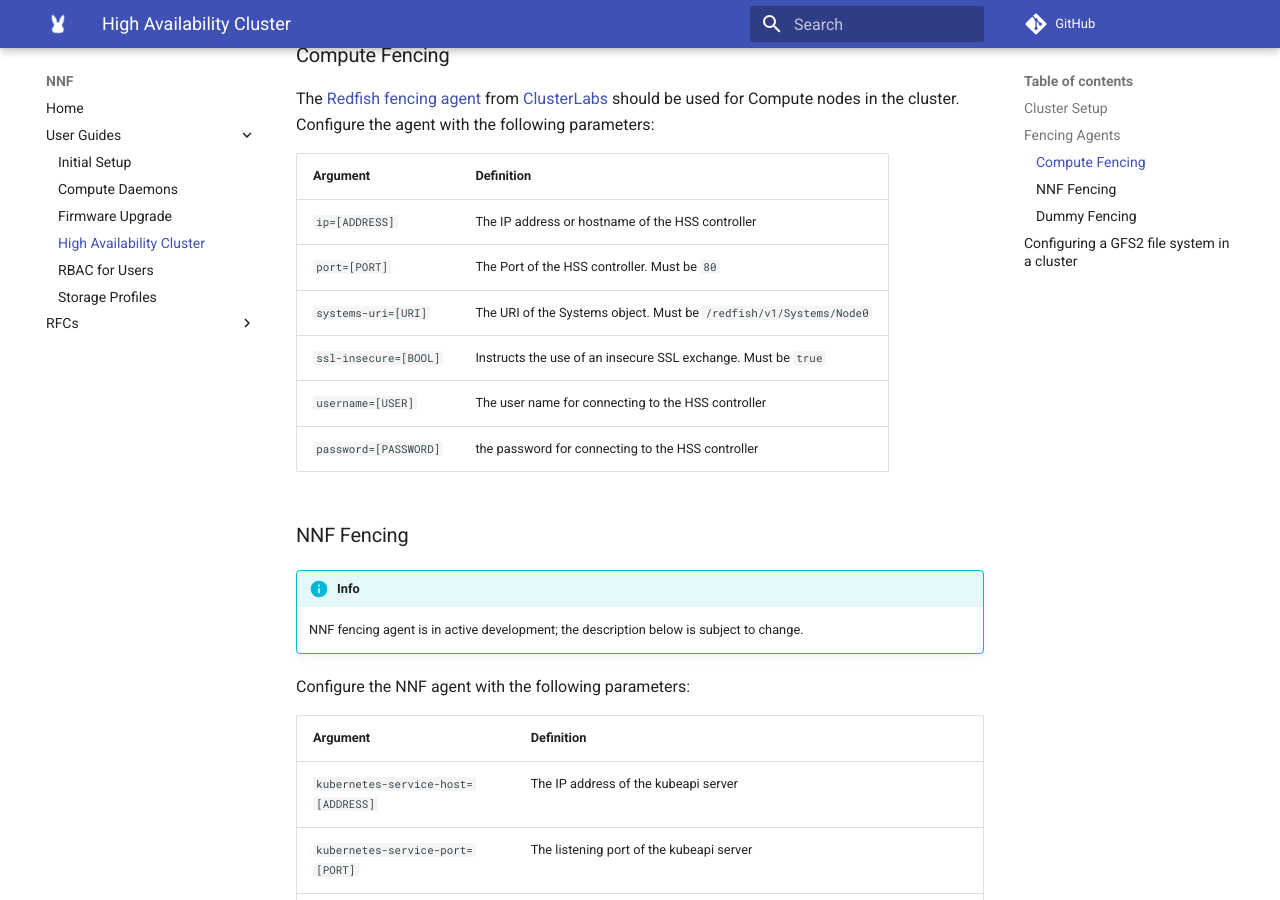
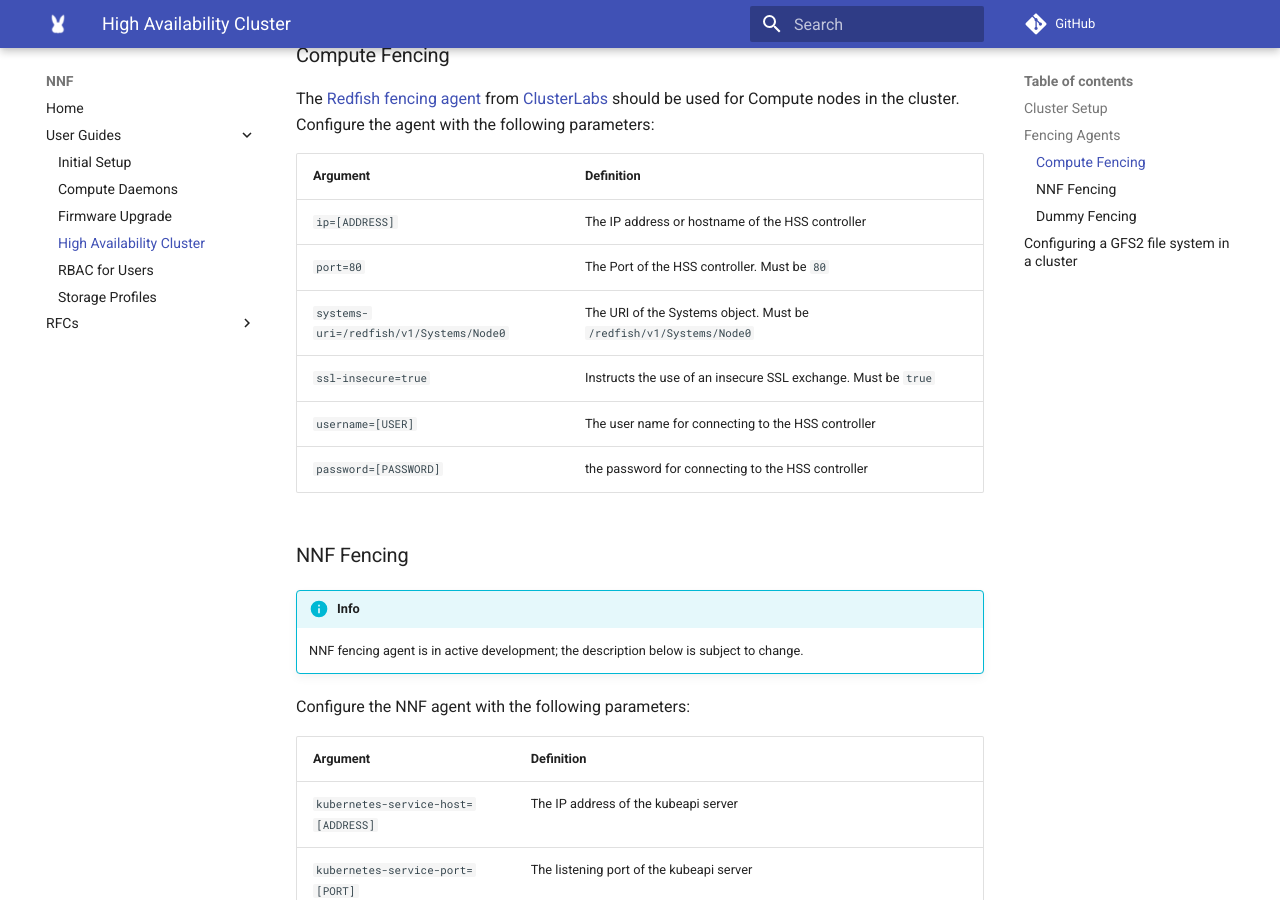
Before and after one commit to NearNodeFlash/NearNodeFlash.github.io, an MkDocs documentation site: the page built from docs/guides/ha-cluster/readme.md, in a window 1280 px wide and 900 px high, scrolled down 760 px. Built offline with MkDocs 1.6.1 and Material for MkDocs 9.7.7, drawn with Linux system fonts in a browser that asks for light colours; comment, search, counter and statistics services are not loaded.

Commit message:
address pr comments
Signed-off-by: Nate Thornton <nate.thornton@hpe.com>

```diff
--- a/docs/guides/ha-cluster/readme.md
+++ b/docs/guides/ha-cluster/readme.md
@@ -29,9 +29,9 @@ The [Redfish fencing agent](https://github.com/ClusterLabs/fence-agents/tree/mai
 | Argument | Definition |
 | -------- | ---------- |
 | `ip=[ADDRESS]` | The IP address or hostname of the HSS controller |
-| `port=[PORT]` | The Port of the HSS controller. Must be `80` |
-| `systems-uri=[URI]` | The URI of the Systems object. Must be `/redfish/v1/Systems/Node0` |
-| `ssl-insecure=[BOOL]` | Instructs the use of an insecure SSL exchange. Must be `true` |
+| `port=80` | The Port of the HSS controller. Must be `80` |
+| `systems-uri=/redfish/v1/Systems/Node0` | The URI of the Systems object. Must be `/redfish/v1/Systems/Node0` |
+| `ssl-insecure=true` | Instructs the use of an insecure SSL exchange. Must be `true` |
 | `username=[USER]` | The user name for connecting to the HSS controller |
 | `password=[PASSWORD]` | the password for connecting to the HSS controller |
 
```
Also changed, not shown: docs/guides/ha-cluster/fence_nnf.py (+5 -4 lines).
